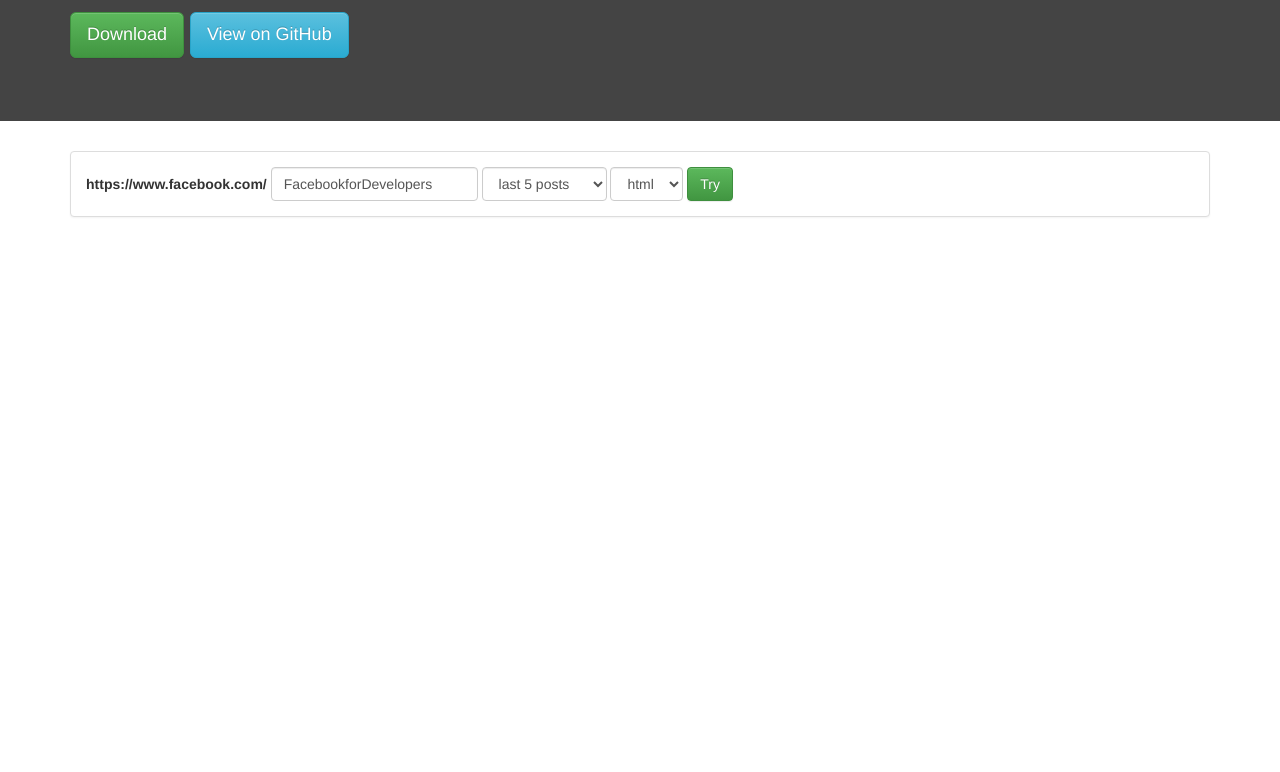
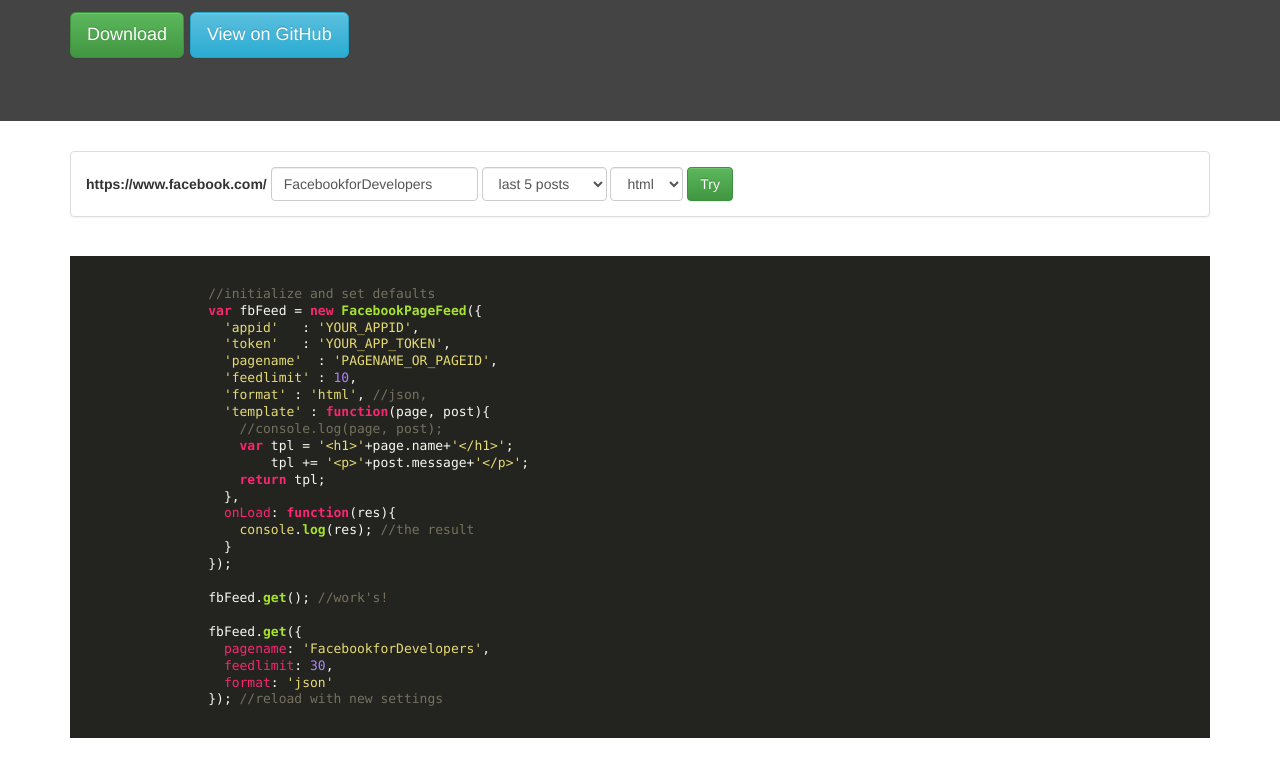
Before and after one commit to ogilvieira/FacebookPageFeed, a plain HTML site: page index.html in a window 1280 px wide. Shown: the part 180-952 px from the top of the page. Before the commit the page ends 800 px from the top, so only its background shows below. Drawn offline with nearby package versions, Linux system fonts and the light colour scheme.

Commit message:
page adjusts

```diff
--- a/assets/css/main.css
+++ b/assets/css/main.css
@@ -18,3 +18,96 @@
   color: white;
   text-shadow: 0 0 3px rgba(0,0,0,.4);
 }
+
+
+/*
+
+Monokai Sublime style. Derived from Monokai by noformnocontent http://nn.mit-license.org/
+
+*/
+
+.hljs {
+  display: block;
+  overflow-x: auto;
+  padding: 0.5em;
+  background: #23241f;
+  line-height: 1.3em;
+}
+
+.hljs,
+.hljs-tag,
+.hljs-subst {
+  color: #f8f8f2;
+}
+
+.hljs-strong,
+.hljs-emphasis {
+  color: #a8a8a2;
+}
+
+.hljs-bullet,
+.hljs-quote,
+.hljs-number,
+.hljs-regexp,
+.hljs-literal,
+.hljs-link {
+  color: #ae81ff;
+}
+
+.hljs-code,
+.hljs-title,
+.hljs-section,
+.hljs-selector-class {
+  color: #a6e22e;
+}
+
+.hljs-strong {
+  font-weight: bold;
+}
+
+.hljs-emphasis {
+  font-style: italic;
+}
+
+.hljs-keyword,
+.hljs-selector-tag,
+.hljs-name,
+.hljs-attr {
+  color: #f92672;
+}
+
+.hljs-symbol,
+.hljs-attribute {
+  color: #66d9ef;
+}
+
+.hljs-params,
+.hljs-class .hljs-title {
+  color: #f8f8f2;
+}
+
+.hljs-string,
+.hljs-type,
+.hljs-built_in,
+.hljs-builtin-name,
+.hljs-selector-id,
+.hljs-selector-attr,
+.hljs-selector-pseudo,
+.hljs-addition,
+.hljs-variable,
+.hljs-template-variable {
+  color: #e6db74;
+}
+
+.hljs-comment,
+.hljs-deletion,
+.hljs-meta {
+  color: #75715e;
+}
+
+pre.custom {
+  padding: 0;
+  border: 0;
+  margin: 0;
+  background: transparent;
+}
--- a/index.html
+++ b/index.html
@@ -12,6 +12,7 @@
         <link rel="apple-touch-icon" href="apple-touch-icon.png">
 
         <link rel="stylesheet" href="./assets/css/bootstrap.css">
+        <link rel="stylesheet" href="//cdnjs.cloudflare.com/ajax/libs/highlight.js/9.0.0/styles/default.min.css">
         <style>
             body {
                 /*padding-top: 50px;*/
@@ -32,7 +33,7 @@
         <h1>FacebookPageFeed</h1>
         <p>A simple javascript class that returns the feed of a specific page.</p>
         <p>
-          <a class="btn btn-success btn-lg" href="https://raw.githubusercontent.com/ogilvieira/FacebookPageFeed.js/master/src/FacebookPageFeed.js" target="_blank" role="button" download>Download</a>
+          <a class="btn btn-success btn-lg" href="https://raw.githubusercontent.com/ogilvieira/FacebookPageFeed/master/FacebookPageFeed.js" target="_blank" role="button" download>Download</a>
           <a class="btn btn-info btn-lg" href="https://github.com/ogilvieira/FacebookPageFeed" target="_blank" role="button">View on GitHub</a>
         </p>
         <p>
@@ -67,13 +68,61 @@
 
     <div class="container" id="result"></div>
 
+    <div class="container">
+      <div class="row">
+        <div class="col-lg-12">
+            <pre class="custom">
+              <code class="javascript">
+                //initialize and set defaults
+                var fbFeed = new FacebookPageFeed({
+                  'appid'   : 'YOUR_APPID',
+                  'token'   : 'YOUR_APP_TOKEN',
+                  'pagename'  : 'PAGENAME_OR_PAGEID',
+                  'feedlimit' : 10,
+                  'format' : 'html', //json,
+                  'template' : function(page, post){
+                    //console.log(page, post);
+                    var tpl = '&lt;h1&gt;'+page.name+'&lt;/h1&gt;';
+                        tpl += '&lt;p&gt;'+post.message+'&lt;/p&gt;';
+                    return tpl;
+                  },
+                  onLoad: function(res){
+                    console.log(res); //the result
+                  }
+                });
+
+                fbFeed.get(); //work's!
+
+                fbFeed.get({
+                  pagename: 'FacebookforDevelopers',
+                  feedlimit: 30,
+                  format: 'json'
+                }); //reload with new settings
+              </code>
+            </pre>
+          <hr>
+          <h1>what you need before use it</h1>
+          <p>
+            <ul>
+              <li><a target="_blank" href="https://developers.facebook.com/apps/">A Facebook App</a></li>
+              <li>App ID</li>
+              <li><a target="_blank" href="https://developers.facebook.com/tools/accesstoken/">App Token</a></li>
+              <li><a target="_blank" href="https://developers.facebook.com/docs/javascript/quickstart">Graph API Javascript SDK v2.6</a></li>
+            </ul>
+          </p>
+        </div>
+      </div>
+    </div>
+
         <script src="//ajax.googleapis.com/ajax/libs/jquery/1.11.2/jquery.min.js"></script>
         <script>window.jQuery || document.write('<script src="./assets/js/vendor/jquery-1.11.2.min.js"><\/script>')</script>
+        <script src="//cdnjs.cloudflare.com/ajax/libs/highlight.js/9.0.0/highlight.min.js"></script
 
         <script src="./assets/js/vendor/bootstrap.min.js"></script>
 
         <script src="./src/FacebookPageFeed.js"></script>
         <script src="./assets/js/main.js"></script>
+        <script>hljs.initHighlightingOnLoad();</script>
 
         <!-- Google Analytics: change UA-XXXXX-X to be your site's ID. -->
         <script>
```
